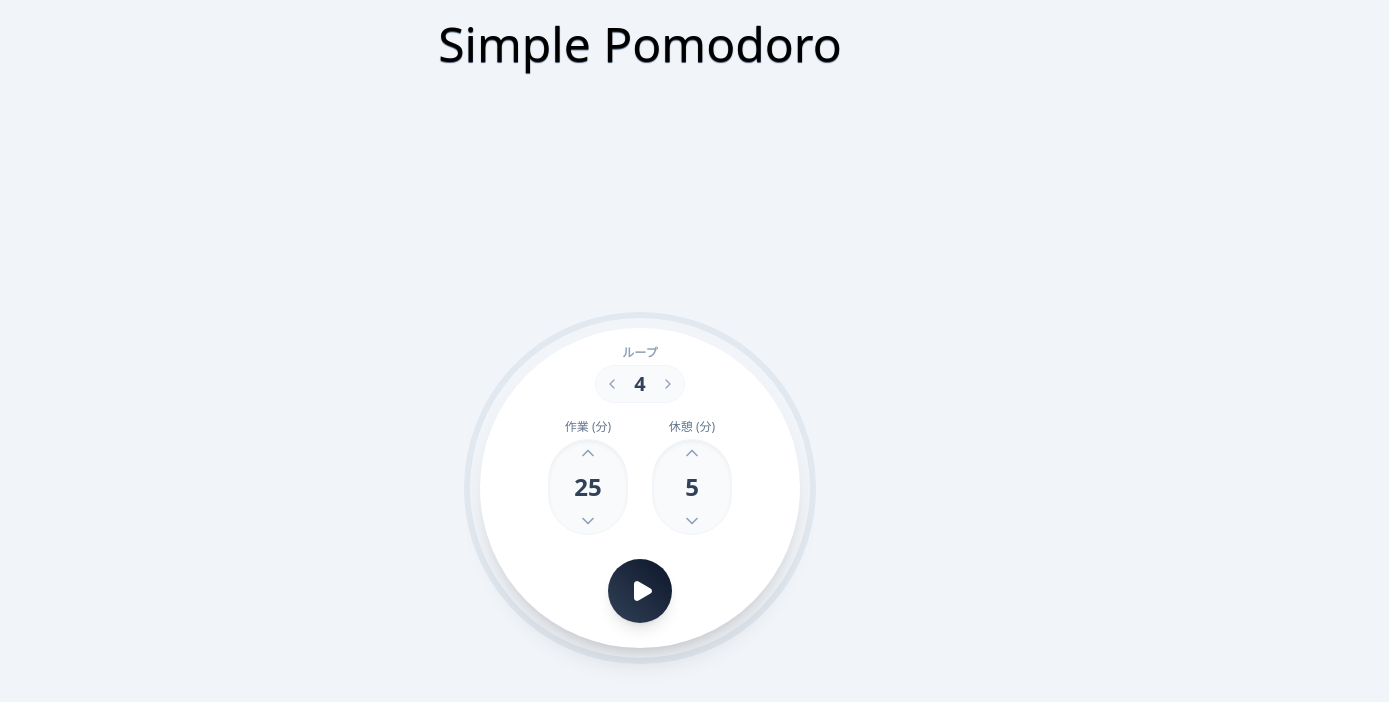
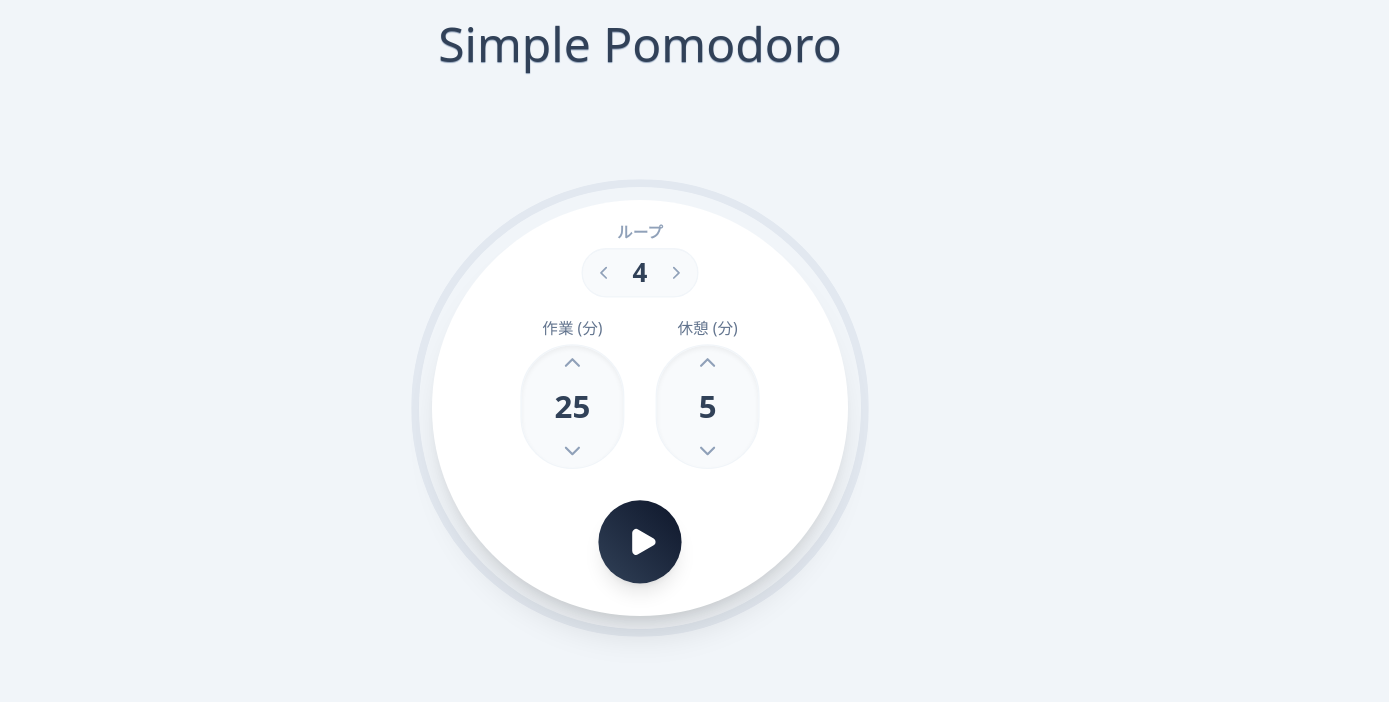
Before and after one commit to sgmotry/simple-pomodoro, a Next.js app: page / in a window 1280 px wide. Shown: the top 702 px of the page, 1389 px wide, since content can reach past the window. Built offline with nearby package versions, Linux system fonts and the light colour scheme.

Commit message:
レイアウト微調整

```diff
--- a/app/layout.tsx
+++ b/app/layout.tsx
@@ -25,7 +25,7 @@ export default function RootLayout({
   return (
     <html lang="jp">
       <body
-        className={`${geistSans.variable} ${geistMono.variable} bg-slate-100 antialiased`}
+        className={`${geistSans.variable} ${geistMono.variable} bg-slate-100 antialiased overflow-hidden`}
       >
         {children}
       </body>
--- a/app/page.tsx
+++ b/app/page.tsx
@@ -3,7 +3,7 @@ import PomodoroTimer from "@/components/PomodoroTimer";
 export default function Home() {
   return (
     <div className="mr-auto ml-auto h-[90vh] w-[90vw]">
-      <div className="m-5 text-center text-5xl text-shadow-slate-600 text-shadow-xs">
+      <div className="m-5 text-center text-5xl text-slate-700 text-shadow-slate-400 text-shadow-xs">
         Simple Pomodoro
       </div>
       <PomodoroTimer />
--- a/components/PomodoroTimer.tsx
+++ b/components/PomodoroTimer.tsx
@@ -274,7 +274,7 @@ export default function PomodoroTimer() {
   const dashOffset = circumference * (1 - progressVal);
 
   return (
-    <div className="flex min-h-screen items-center justify-center bg-slate-100 p-4 font-sans">
+    <div className="flex min-h-[80vh] items-center justify-center p-4 font-sans scale-130">
       <div
         className="relative flex items-center justify-center"
         style={{ width: overallSize, height: overallSize }}
@@ -418,7 +418,7 @@ export default function PomodoroTimer() {
                   {mode === "work" ? "作業中" : "休憩中"}
                 </span>
               </div>
-              <div className="mb-8 font-mono text-5xl font-bold tracking-tight text-slate-800 tabular-nums">
+              <div className="mb-8 text-6xl tracking-tight text-slate-800 tabular-nums">
                 {formatTime(timeLeft)}
               </div>
               <div className="z-20 flex items-center space-x-6">
```
